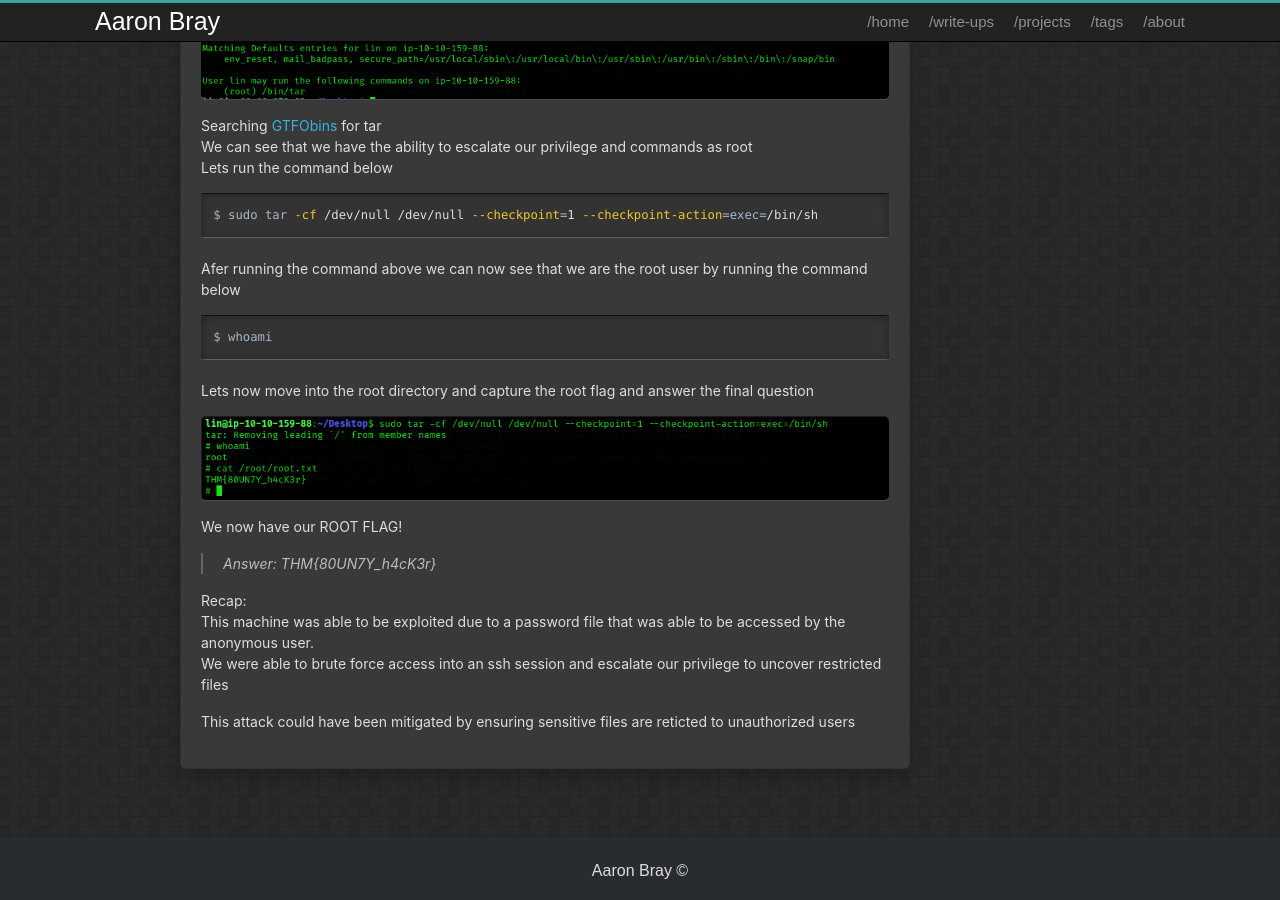
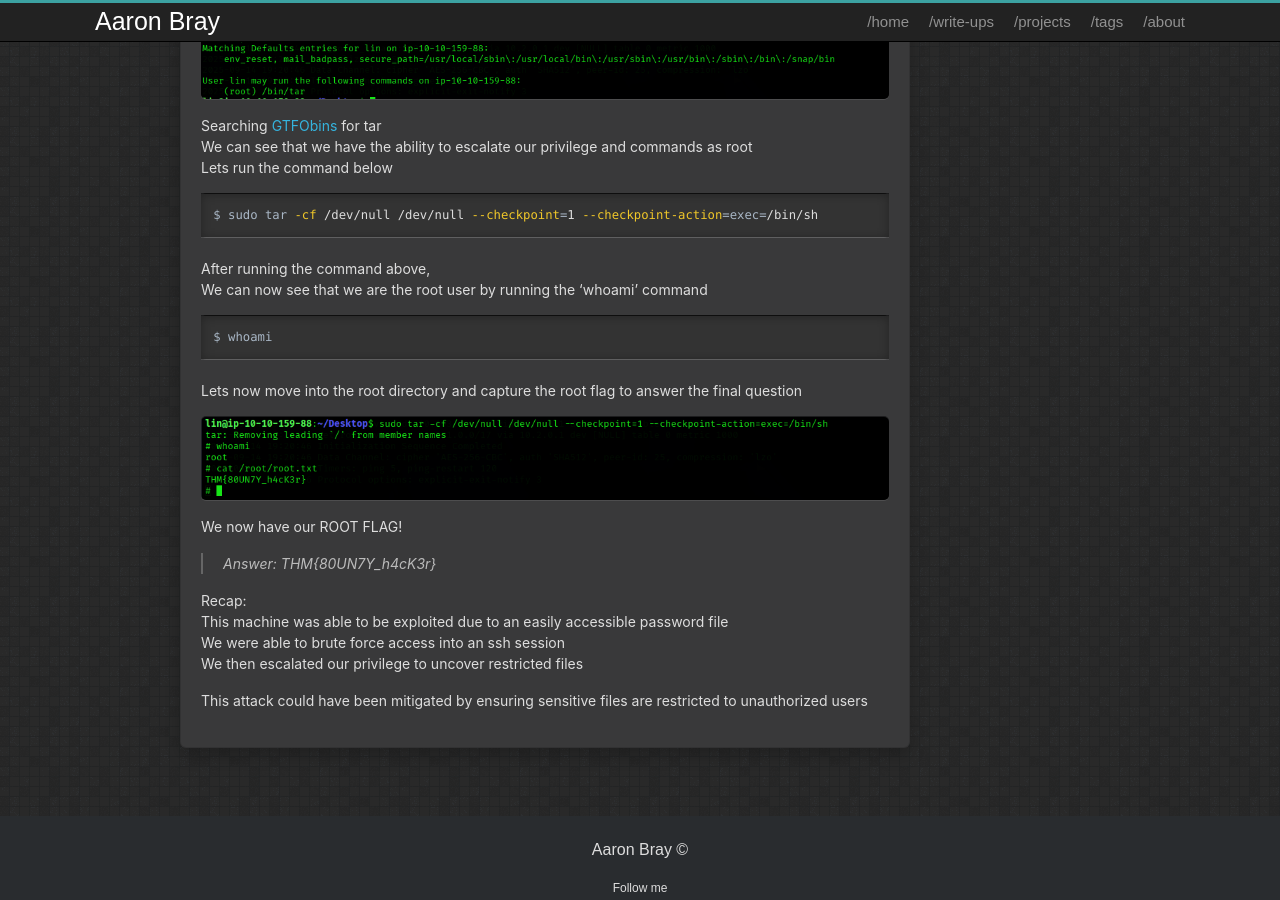
Before and after one commit to AaronBray/AaronBray.github.io, a Jekyll site: the page built from _posts/2025-09-05-Bounty-Hacker.md, in a window 1280 px wide and 900 px high, scrolled down 2744 px. Built offline with Jekyll 4.4.1, drawn with Linux system fonts in a browser that asks for light colours; some of the changed text lies outside the part shown.

Commit message:
Update 2025-09-05-Bounty-Hacker.md

```diff
--- a/_posts/2025-09-05-Bounty-Hacker.md
+++ b/_posts/2025-09-05-Bounty-Hacker.md
@@ -67,7 +67,9 @@
 ![img]({{ '/assets/images/7-bountyhacker.png' | relative_url }}){: .center-image }
 
 Our next question asks? What service can you bruteforce with the text file found?
-Remembering our Nmap scan, lets see if we can bruteforce SSH access with the newly found username and password list
+Remembering our Nmap scan,
+Lets see if we can bruteforce SSH access with the newly found username and password list
+
 
 We will use this script with hydra to attempt ssh bruteforce
 
@@ -75,7 +77,7 @@
 $ hydra -l <user> -P <passwd_file> ssh://<target_ip>
 {% endhighlight bash %}
 
-Looking at our scan results we can that hydra was able to find a valid password in the text file
+Looking at our scan results we can that hydra was able to find a valid password
 
 
 ![img]({{ '/assets/images/8-bountyhacker.png' | relative_url }}){: .center-image }
@@ -133,13 +135,13 @@
 $ sudo tar -cf /dev/null /dev/null --checkpoint=1 --checkpoint-action=exec=/bin/sh
 {% endhighlight bash %}
 
-Afer running the command above we can now see that we are the root user by running the command below
-
+After running the command above,
+We can now see that we are the root user by running the 'whoami' command
 {% highlight bash %}
 $ whoami
 {% endhighlight bash %}
 
-Lets now move into the root directory and capture the root flag and answer the final question
+Lets now move into the root directory and capture the root flag to answer the final question
 
 
 ![img]({{ '/assets/images/11-bountyhacker.png' | relative_url }}){: .center-image }
@@ -154,8 +156,15 @@
 
 
 
+
+
+
+
+
+
 Recap:
-This machine was able to be exploited due to a password file that was able to be accessed by the anonymous user.
-We were able to brute force access into an ssh session and escalate our privilege to uncover restricted files
+This machine was able to be exploited due to an easily accessible password file
+We were able to brute force access into an ssh session
+We then escalated our privilege to uncover restricted files
 
-This attack could have been mitigated by ensuring sensitive files are reticted to unauthorized users
+This attack could have been mitigated by ensuring sensitive files are restricted to unauthorized users
```
Also changed, not shown: other parts of _posts/2025-09-05-Bounty-Hacker.md (+1 -1 lines).
